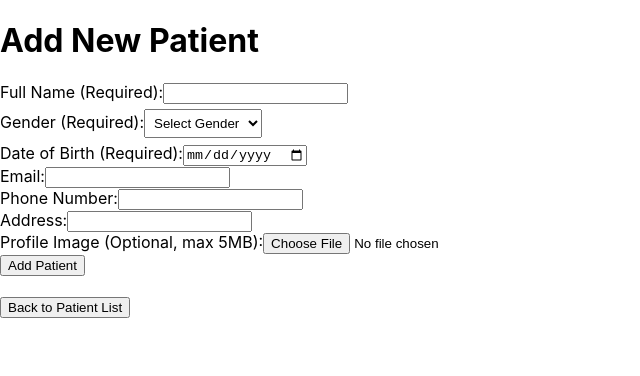
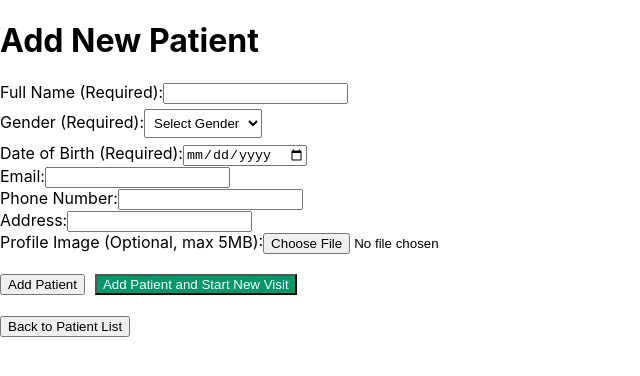
Before and after one commit to FaresRe1/PatientLookup, a Next.js app in the folder App/: page /add-client in a window 1280 px wide. Shown: the top 376 px of the page, without its empty margins (0-640 px from the left). Built offline with nearby package versions, Linux system fonts and the light colour scheme.

Commit message:
Add patient and start new visit button

```diff
--- a/App/src/app/add-client/page.tsx
+++ b/App/src/app/add-client/page.tsx
@@ -15,7 +15,7 @@ export default function AddClientPage() {
   const [success, setSuccess] = useState<string | null>(null);
 
   const router = useRouter();
-  const handleSubmit = async (e: React.FormEvent) => {
+  const handleSubmit = async (e: React.FormEvent, startNewVisit: boolean = false) => {
     e.preventDefault();
     setError(null);
     setSuccess(null);
@@ -45,6 +45,9 @@ export default function AddClientPage() {
         throw new Error(errorData.msg || "Failed to add client.");
       }
 
+      const responseData = await response.json();
+      const newClientId = responseData.newClient.id;
+
       setSuccess("Client added successfully!");
       setFullName("");
       setGender("")
@@ -53,7 +56,12 @@ export default function AddClientPage() {
       setPhoneNumber("");
       setAddress("");
       setProfileImage(null);
-      router.push("/");
+
+      if (startNewVisit) {
+        router.push(`/clients/${newClientId}/new-visit`);
+      } else {
+        router.push("/");
+      }
     } catch (err: any) {
       setError(err.message || "An unexpected error occurred.");
     }
@@ -144,7 +152,12 @@ export default function AddClientPage() {
             }}
           />
         </div>
-        <button type="submit">Add Patient</button>
+        <div style={{ marginTop: '20px', display: 'flex', gap: '10px' }}>
+          <button type="submit">Add Patient</button>
+          <button type="button" onClick={(e) => handleSubmit(e, true)} style={{ backgroundColor: '#059669', color: 'white' }}>
+            Add Patient and Start New Visit
+          </button>
+        </div>
       </form>
       <br />
       <button>
```
